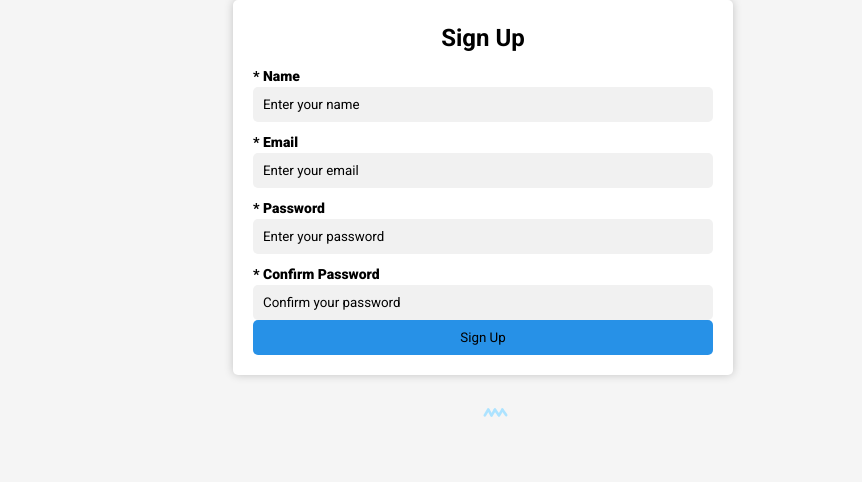
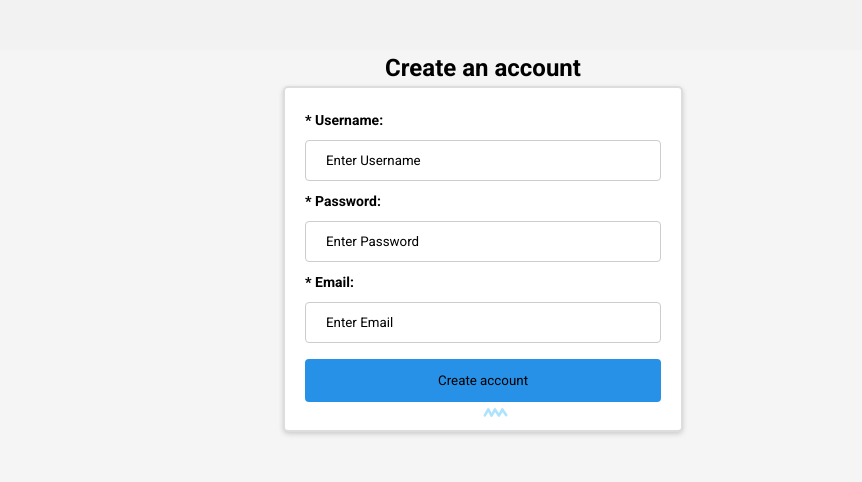
Before and after one commit to MateiReed/Home, a plain HTML site: page signup.html in a window 1280 px wide. Shown: the top 482 px of the page, 157-1019 px from the left. Drawn offline with nearby package versions, Linux system fonts and the light colour scheme.

Commit message:
Add files via upload

```diff
--- a/signup.css
+++ b/signup.css
@@ -1,56 +1,54 @@
-body {
-	font-family: Arial, sans-serif;
-	background-color: #f1f1f1;
-}
-
-
-
-.container {
-	margin: auto;
-	max-width: 500px;
-	padding: 20px;
-	background-color: #fff;
-	border-radius: 5px;
-	box-shadow: 0px 0px 10px 0px rgba(0,0,0,0.2);
-}
-
-form {
+.signup-container {
 	display: flex;
 	flex-direction: column;
-}
+	align-items: center;
+	margin: 50px auto;
+	max-width: 400px;
+	padding: 20px;
+	border: 1px solid #ccc;
+	border-radius: 5px;
+	background-color: #fff;
+	box-shadow: 0 0 10px rgba(0, 0, 0, 0.2);
+  }
 
-h1 {
-	text-align: center;
-}
+  /* Title */
+  .signup-container h1 {
+	margin: 0 0 20px;
+	font-size: 32px;
+	color: #333;
+  }
 
-.scroll {
-  position: absolute;
-  bottom: 90px;
-  left: 50%;
-  transform: translateX(-50%);
-  z-index: 69;
-}
+  /* Form group */
+  .form-group {
+	display: flex;
+	flex-direction: column;
+	margin-bottom: 20px;
+  }
 
-label {
-	margin-top: 10px;
-}
+  .form-group label {
+	margin-bottom: 5px;
+	font-size: 16px;
+	color: #333;
+  }
 
-input[type=text], input[type=email], input[type=password] {
+  .form-group input {
 	padding: 10px;
+	border: 1px solid #ccc;
 	border-radius: 5px;
-	border: none;
-	background-color: #f1f1f1;
-}
+	font-size: 16px;
+	color: #333;
+  }
 
-button[type=submit] {
-	background-color: #2791e7;
-	color: #fff;
-	padding: 10px;
+  .form-group button {
+	padding: 10px 20px;
 	border: none;
 	border-radius: 5px;
+	font-size: 16px;
+	color: #fff;
+	background-color: #4285f4;
 	cursor: pointer;
-}
+  }
 
-button[type=submit]:hover {
-	background-color: #0d5c91;
-}
+  .form-group button:hover {
+	background-color: #2e6da4;
+  }
--- a/signup.html
+++ b/signup.html
@@ -1,6 +1,7 @@
 <!DOCTYPE html>
 <html>
   <section id="landing-page" onmousemove="moveBackground(event)">
+  <head>
     <meta charset="UTF-8" />
     <meta http-equiv="X-UA-Compatible" content="IE=edge" />
     <meta name="viewport" content="width=device-width, initial-scale=1.0" />
@@ -20,30 +21,8 @@ src="https://cdn.jsdelivr.net/npm/@emailjs/browser@3/dist/email.min.js"
     })();
   </script>
 
-<head>
-	<title>Sign Up</title>
-	<link rel="stylesheet" type="text/css" href="signup.css">
-</head>
-<body>
-	<div class="container">
-		<form>
-			<h1>Sign Up</h1>
-			<label for="name">Name</label>
-			<input type="text" id="name" name="name" placeholder="Enter your name">
-			<label for="email">Email</label>
-			<input type="email" id="email" name="email" placeholder="Enter your email">
-			<label for="password">Password</label>
-			<input type="password" id="password" name="password" placeholder="Enter your password">
-			<label for="confirm-password">Confirm Password</label>
-			<input type="password" id="confirm-password" name="confirm-password" placeholder="Confirm your password">
-			<button type="submit" onclick="validateForm()">Sign Up</button>
-		</form>
-	</div>
-
-
 
 <img src="./assets/circle.svg" class="shape shape--0" />
-	<!-- <img src="./assets/triangle.svg" class="shape shape--1" /> -->
       <img src="./assets/semi_circle.svg" class="shape shape--2" />
       <img src="./assets/semi_circle.svg" class="shape shape--3" />
       <img src="./assets/squiggly.svg" class="shape shape--4" />
@@ -51,6 +30,77 @@ src="https://cdn.jsdelivr.net/npm/@emailjs/browser@3/dist/email.min.js"
       <img src="./assets/circle.svg" class="shape shape--6" />
       <img src="./assets/triangle.svg" class="shape shape--7" />
       <img src="./assets/circle.svg" class="shape shape--8" />
-	<script src="signup.js"></script>
+
+
+    <title>Login Page</title>
+    <style>
+      body {
+        background-color: #f2f2f2;
+        font-family: Arial, sans-serif;
+      }
+      h2 {
+        text-align: center;
+        margin-top: 50px;
+      }
+      form {
+        background-color: #ffffff;
+        max-width: 400px;
+        margin: 0 auto;
+        padding: 20px;
+        border: 2px solid #ddd;
+        border-radius: 5px;
+        box-shadow: 0px 2px 5px #ccc;
+	}
+      input[type=text], input[type=Email] {
+        width: 100%;
+        padding: 12px 20px;
+        margin: 8px 0;
+        display: inline-block;
+        border: 1px solid #ccc;
+        border-radius: 4px;
+        box-sizing: border-box;
+      }
+      input[type=text], input[type=password] {
+        width: 100%;
+        padding: 12px 20px;
+        margin: 8px 0;
+        display: inline-block;
+        border: 1px solid #ccc;
+        border-radius: 4px;
+        box-sizing: border-box;
+      }
+      button {
+        background-color: #2791e7;
+        color: white;
+        padding: 14px 20px;
+        margin: 8px 0;
+        border: none;
+        border-radius: 4px;
+        cursor: pointer;
+        width: 100%;
+      }
+      button:hover {
+        background-color: #0d5c91;
+      }
+    </style>
+  </head>
+  <body>
+
+
+
+    <h2>Create an account</h2>
+    <form>
+      <label for="username"><b>Username:</b></label>
+      <input type="text" placeholder="Enter Username" name="username" required>
+      <label for="password"><b>Password:</b></label>
+      <input type="password" placeholder="Enter Password" name="password" required>
+      <label for="Email"><b>Email:</b></label>
+      <input type="Email" placeholder="Enter Email" name="@" required>
+	  <button type="submit"> <a
+        href="login.html"></a> Create account </button>
+    </form>
+  </section>
+
+
   </body>
 </html>
```
Lines whose indentation alone changed are shown as unchanged.
